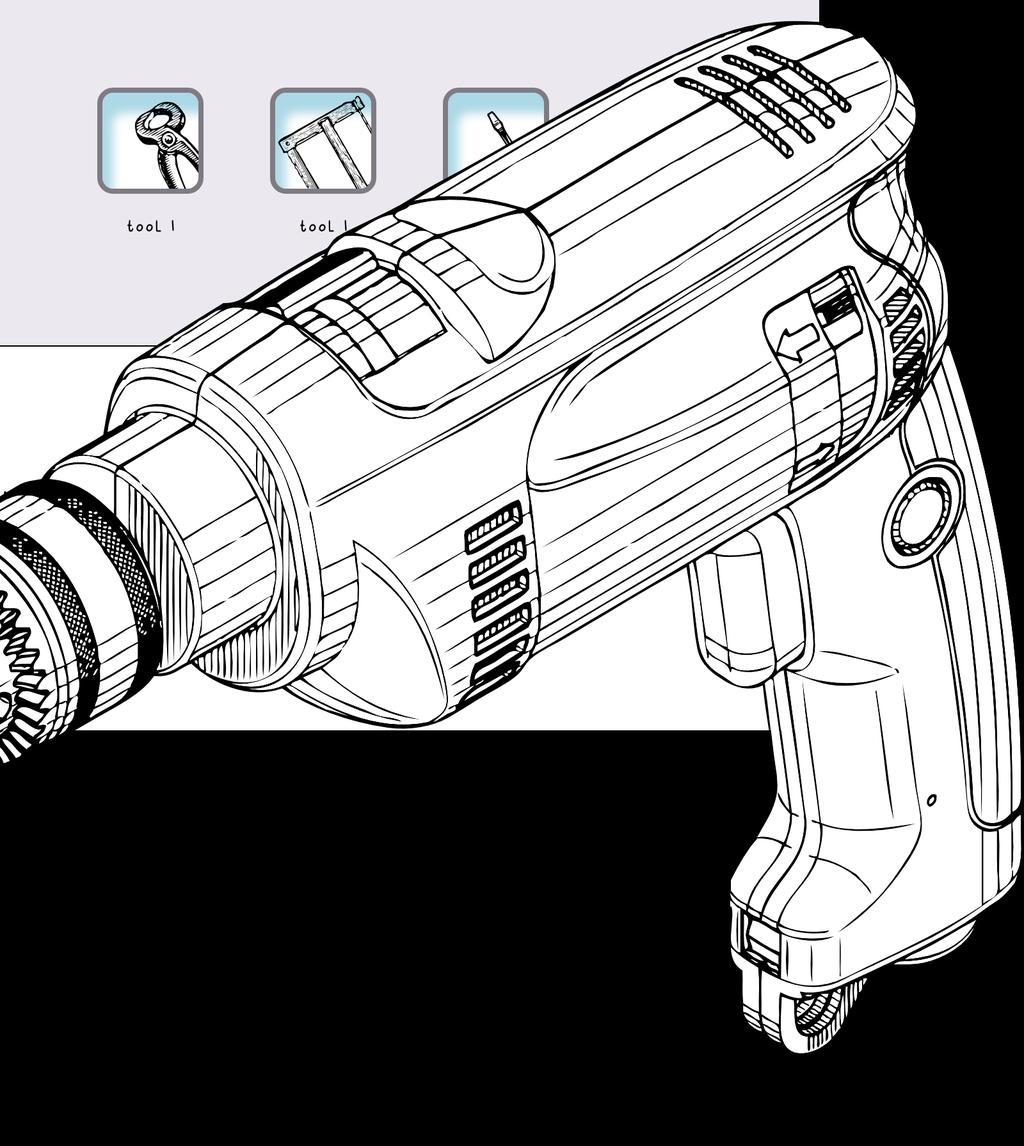
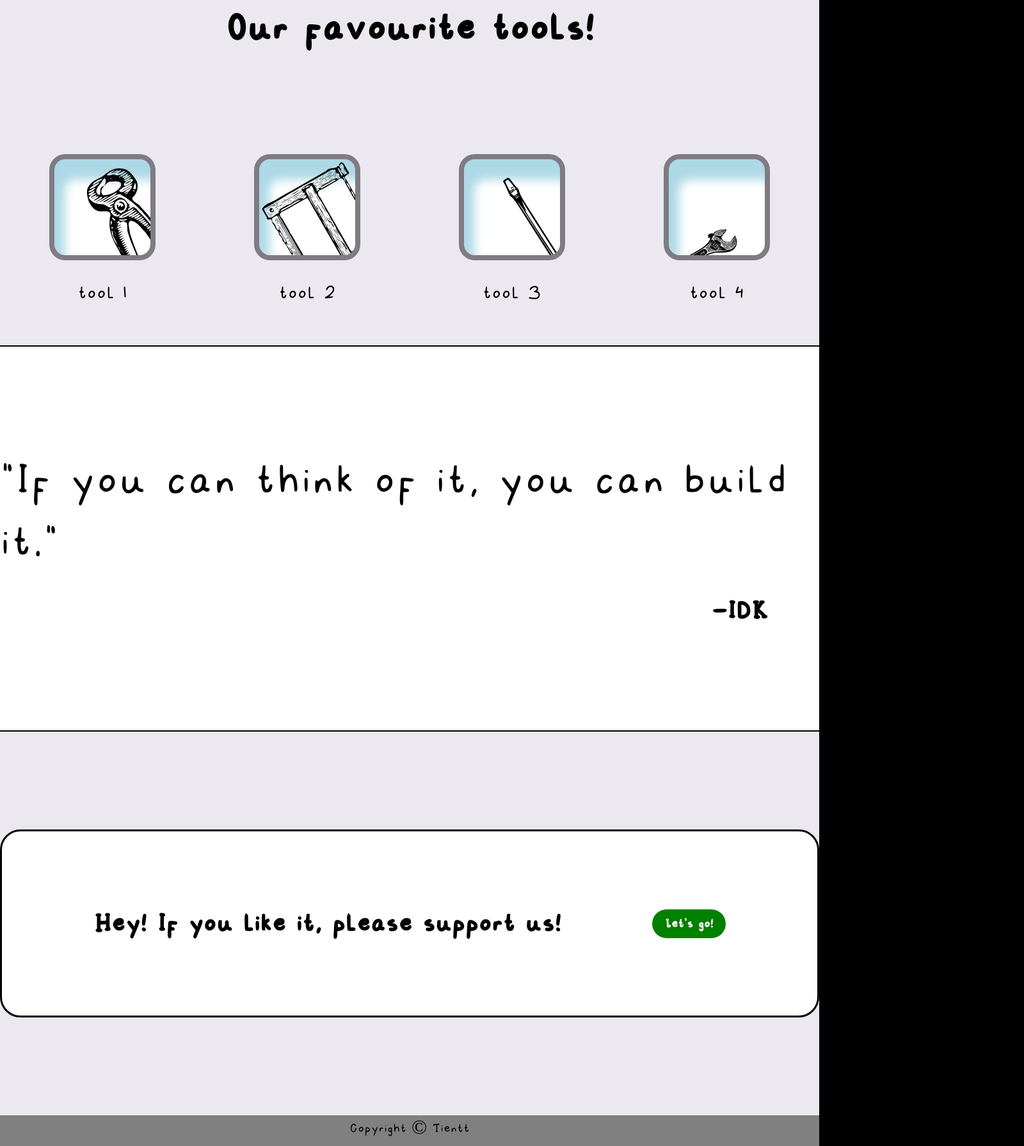
Before and after one commit to Tientt27/DIY-website, a plain HTML site: page index.html in a window 1280 px wide. Shown: the part 752-2544 px from the top of the page at 64% size, 1600 px wide, since content can reach past the window. Before the commit the page ends 2404 px from the top, so only its background shows below. Drawn offline with Linux system fonts and the light colour scheme.

Commit message:
Add third and fourth blocks and finish website design

```diff
--- a/index.html
+++ b/index.html
@@ -1,73 +1,100 @@
 <!DOCTYPE html>
 <html lang="en">
   <head>
-    <meta charset="UTF-8">
+    <meta charset="UTF-8" />
     <title>DIY</title>
-    <link rel="stylesheet" href="style.css">
+    <link rel="stylesheet" href="style.css" />
   </head>
 
   <body>
-
     <div class="header">
       <div class="green">DIY</div>
       <div class="header-right">
         <div><a href="#">news</a></div>
         <div><a href="#">services</a></div>
-            <a href="#"><img class="settings-icon" src="images/settings.png" alt="settings"></a>
+        <a href="#"
+          ><img class="settings-icon" src="images/settings.png" alt="settings"
+        /></a>
       </div>
-
     </div>
 
     <div class="first-block">
       <div class="intro">
         <div class="big-text">Let's build something!</div>
         <div class="sub-text">Find easy ideas and build incredible things.</div>
-            <button>come on!</button>
+        <button><a id="white-button" href="#">Come on!</a></button>
       </div>
 
-        <img class="hammer" src="images/hammer-7756110_1920.png" alt="hammer">
-
+      <img class="hammer" src="images/hammer-7756110_1920.png" alt="hammer" />
     </div>
     <div class="separator"></div>
 
     <div class="second-block">
+      <div class="favourite">Our favourite tools!</div>
       <div class="boxes">
         <div class="boxtool">
-                <div class="box"><img class="imgtools" src="images/pincer-148418_1920.png" alt="pincer"></div>
+          <div class="box">
+            <img
+              class="imgtools"
+              src="images/pincer-148418_1920.png"
+              alt="pincer"
+            />
+          </div>
           <div class="tools">tool 1</div>
         </div>
         <div class="boxtool">
-                <div class="box"><img class="imgtools" src="images/saw-42025_1920.png" alt="pincer"></div>
-                <div class="tools">tool 1</div>
+          <div class="box">
+            <img
+              class="imgtools"
+              src="images/saw-42025_1920.png"
+              alt="pincer"
+            />
+          </div>
+          <div class="tools">tool 2</div>
         </div>
         <div class="boxtool">
-                <div class="box"><img class="imgtools" src="images/screwdriver-2027695_1920.png" alt="pincer"></div>
-                <div class="tools">tool 1</div>
+          <div class="box">
+            <img
+              class="imgtools"
+              src="images/screwdriver-2027695_1920.png"
+              alt="pincer"
+            />
+          </div>
+          <div class="tools">tool 3</div>
         </div>
         <div class="boxtool">
-                <div class="box"><img class="imgtools" src="images/wrench-28652_1920.png" alt="pincer"></div>
-                <div class="tools">tool 1</div>
+          <div class="box">
+            <img
+              class="imgtools"
+              src="images/wrench-28652_1920.png"
+              alt="pincer"
+            />
           </div>
-
+          <div class="tools">tool 4</div>
         </div>
-
-
+      </div>
     </div>
 
     <div class="separator"></div>
 
     <div class="third-block">
+      <div>
         <div>"If you can think of it, you can build it."</div>
-        <img class="big-tool" src="images/tool-48569_1920.png" alt="drill">
+        <div class="text-author">-IDK</div>
+      </div>
     </div>
 
     <div class="separator"></div>
 
-    <div>
-        <div>Did you like it? Please support us.</div>
+    <div class="fourth-block">
+      <div class="box-4">
+        <div class="support">Hey! If you like it, please support us!</div>
+        <button><a id="white-button" href="#">Let's go!</a></button>
+      </div>
     </div>
 
-
-
+    <div class="page-end">
+      <div>Copyright © Tientt</div>
+    </div>
   </body>
 </html>
--- a/style.css
+++ b/style.css
@@ -1,14 +1,12 @@
 @font-face {
-    font-family: 'Schoolwork-Regular'; /*a name to be used later*/
-    src: url('typos/Schoolwork-Regular.ttf'); /*URL to font*/
+  font-family: "Schoolwork-Regular"; /*a name to be used later*/
+  src: url("typos/Schoolwork-Regular.ttf"); /*URL to font*/
 }
-
 
 body {
   margin: 0;
   font-family: Schoolwork-Regular;
   background-color: black;
-
 }
 
 a {
@@ -19,11 +17,9 @@ a {
 ul {
   list-style: none;
   display: flex;
-
 }
 
 .green {
-    background-color: #7BC950;
   padding-inline: 40px;
   font-weight: bold;
 }
@@ -35,7 +31,7 @@ ul {
   justify-content: space-between;
   align-items: center;
   padding-inline: 35px;
-    font-size: 40px;
+  font-size: 55px;
   position: sticky;
   top: 0;
 }
@@ -53,13 +49,11 @@ ul {
   align-items: center;
 }
 
-.separator{
+.separator {
   display: flex;
   height: 2px;
-    background-color:black;
+  background-color: black;
 }
-
-
 
 .first-block {
   background-color: white;
@@ -69,7 +63,7 @@ ul {
   justify-content: space-around;
 }
 
-.intro{
+.intro {
   display: flex;
   flex-direction: column;
   justify-content: center;
@@ -84,29 +78,37 @@ ul {
   font-size: 3rem;
 }
 
-
 .hammer {
-    height:500px;
+  height: 500px;
   width: 300px;
   padding: 60px;
 }
 
 button {
-    width: 80px;
-    background-color: black;
+  width: 115px;
+  background-color: green;
   text-decoration: none;
   border: none;
   color: white;
-    height: 40px;
-
+  height: 45px;
+  border-radius: 2rem;
+  font-family: Schoolwork-Regular;
+  font-size: 31px;
+  font-weight: bold;
 }
 
 .second-block {
   display: flex;
   justify-content: space-around;
   height: 600px;
-    background-color: #ECE8EF;
+  background-color: #ece8ef;
+  align-items: center;
+  flex-direction: column;
+}
 
+.favourite {
+  font-size: 6rem;
+  font-weight: 800;
 }
 
 .boxes {
@@ -114,9 +116,7 @@ button {
   justify-content: space-around;
   align-items: center;
   width: 100%;
-    padding-inline: 100px;
   flex-wrap: wrap;
-
 }
 
 .box {
@@ -125,7 +125,7 @@ button {
   height: 150px;
   width: 150px;
   background-color: white;
-    border: 8px solid #7F7B82;
+  border: 8px solid #7f7b82;
   box-shadow: inset 1em 2em 1em lightblue;
   border-radius: 15%;
   overflow: hidden;
@@ -152,9 +152,48 @@ button {
   font-size: 7em;
   justify-content: center;
   align-items: center;
-
 }
 
-.big-tool {
-    position: absolute;
+.text-author {
+  font-size: 4rem;
+  text-align: end;
+  margin-right: 5rem;
+  font-weight: bold;
+  margin-top: 2rem;
 }
+
+.box-4 {
+  display: flex;
+  justify-content: space-evenly;
+  align-items: center;
+  height: 18rem;
+  width: 80rem;
+  background-color: white;
+  border: 0.2rem black solid;
+  border-radius: 2rem;
+}
+
+.support {
+  font-size: 4rem;
+  font-weight: 800;
+}
+
+.page-end {
+  display: flex;
+  height: 3rem;
+  background-color: grey;
+  justify-content: center;
+  font-size: 2rem;
+}
+
+.fourth-block {
+  display: flex;
+  justify-content: space-around;
+  height: 600px;
+  background-color: #ece8ef;
+  align-items: center;
+}
+
+#white-button {
+  color: white;
+}
```
Lines whose indentation alone changed are shown as unchanged.
